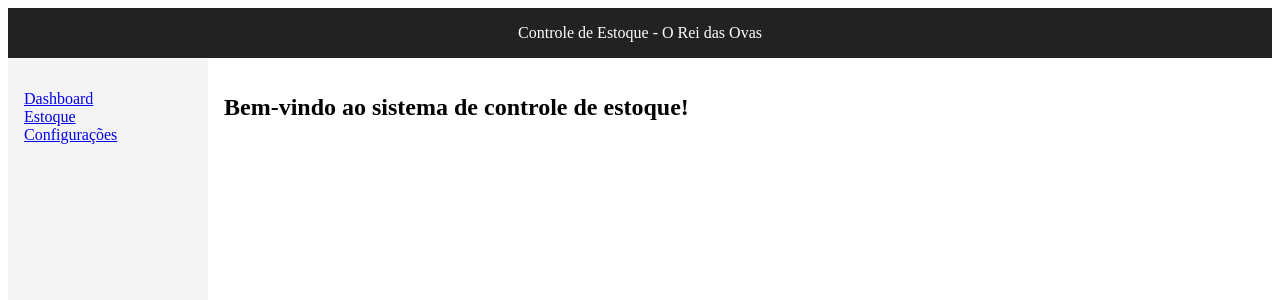
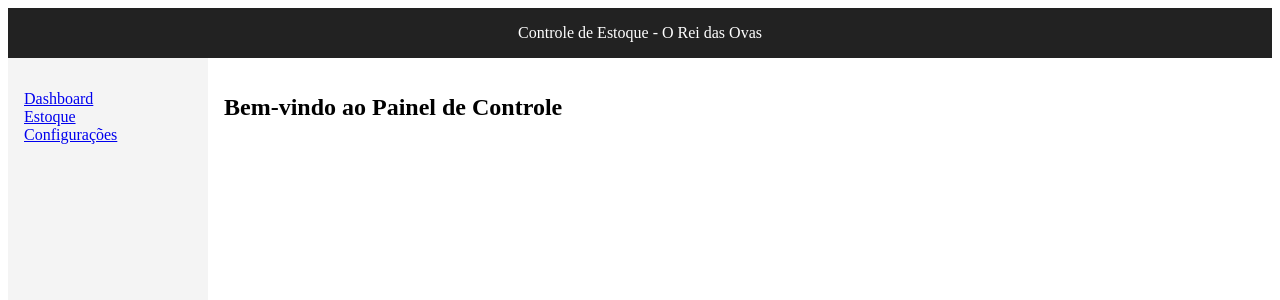
Before and after one commit to Oreidasovas/stock_app, a React (Vite) app: page / in a window 1280 px wide. Shown: the top 300 px of the page. Built offline with nearby package versions, Linux system fonts and the light colour scheme; the HTML template or start-up script is replaced by a standard one.

Commit message:
Update App.jsx

```diff
--- a/src/App.jsx
+++ b/src/App.jsx
@@ -1,17 +1,10 @@
-import React from "react";
-import Header from "./components/Header";
-import Sidebar from "./components/Sidebar";
+import Layout from './components/Layout';
+import Dashboard from './pages/Dashboard';
 
 export default function App() {
   return (
-    <div>
-      <Header />
-      <div style={{ display: "flex" }}>
-        <Sidebar />
-        <main style={{ flex: 1, padding: "1rem" }}>
-          <h2>Bem-vindo ao sistema de controle de estoque!</h2>
-        </main>
-      </div>
-    </div>
+    <Layout>
+      <Dashboard />
+    </Layout>
   );
 }
```
